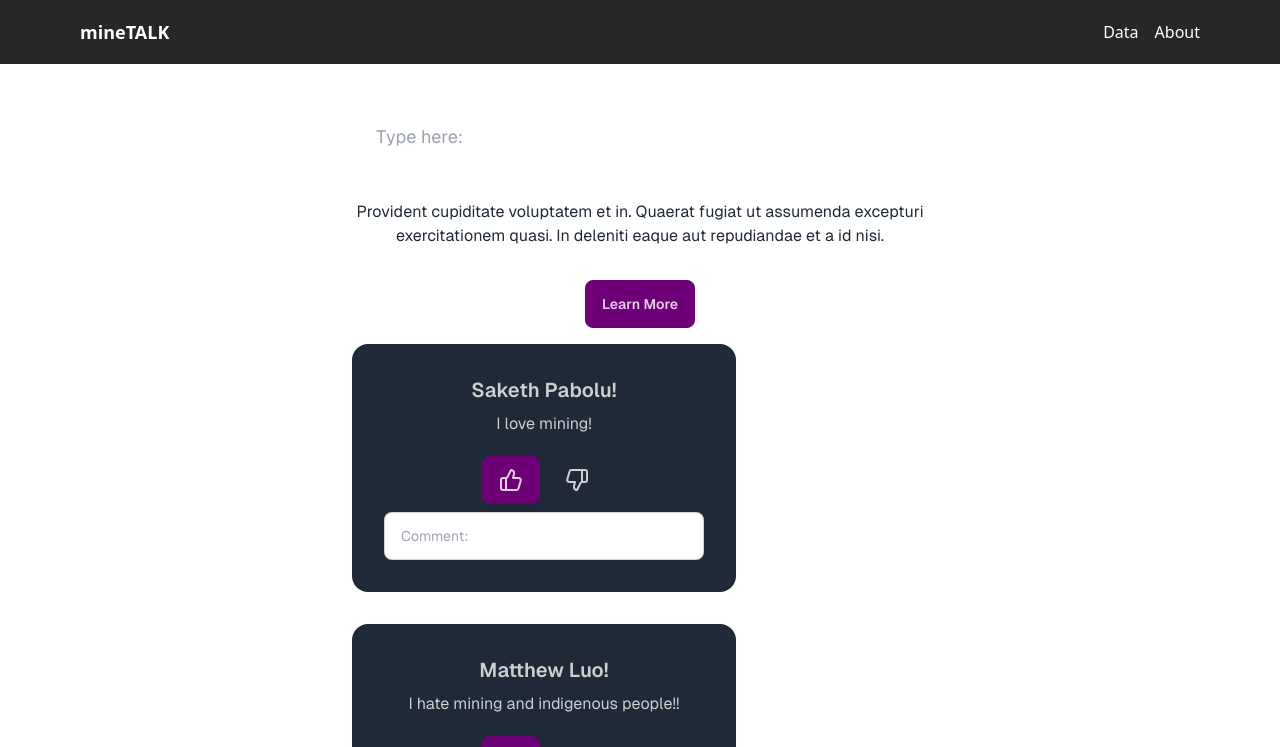
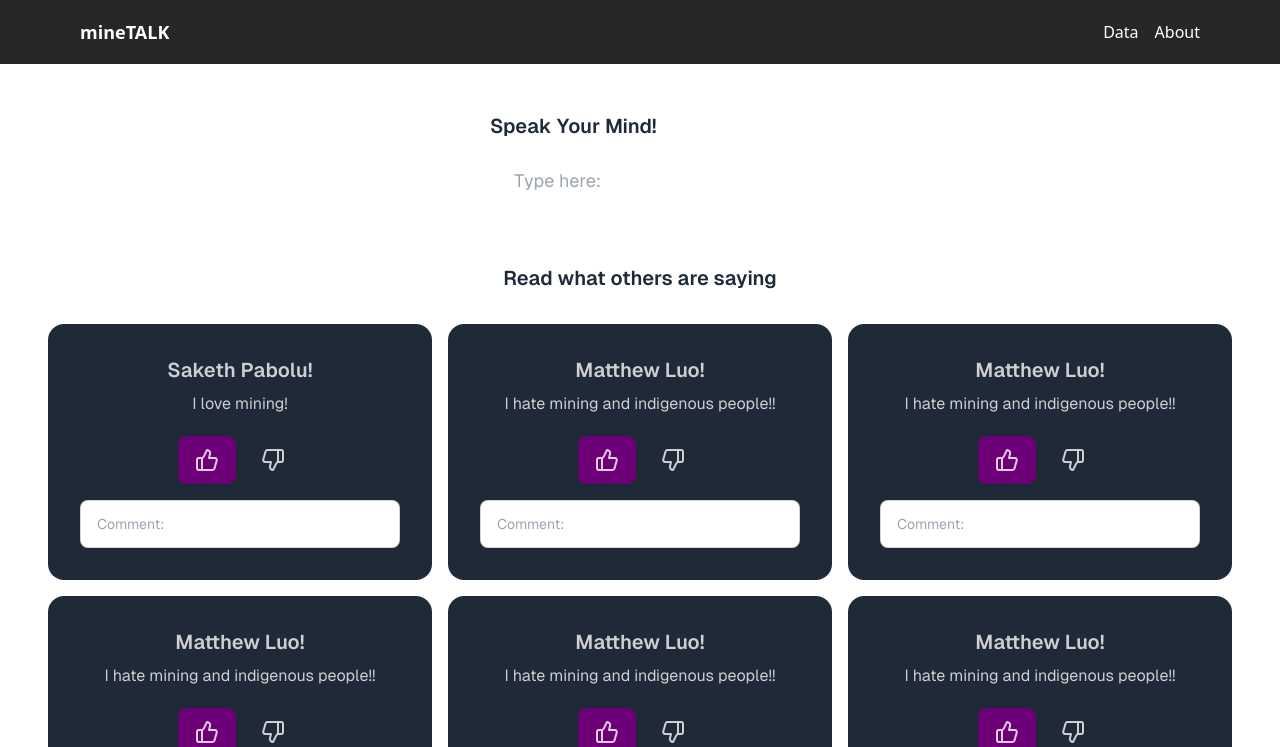
Before and after one commit to spabolu/spark-challenge, a Next.js app in the folder frontend/: page / in a window 1280 px wide. Shown: the top 747 px of the page. Built offline with nearby package versions, Linux system fonts and the light colour scheme.

Commit message:
updated cards

```diff
--- a/frontend/src/components/CommentCards.jsx
+++ b/frontend/src/components/CommentCards.jsx
@@ -12,14 +12,37 @@ const userComments = [
     username: 'Matthew Luo',
     message: 'I hate mining and indigenous people!!',
   },
+  {
+    username: 'Matthew Luo',
+    message: 'I hate mining and indigenous people!!',
+  },
+  {
+    username: 'Matthew Luo',
+    message: 'I hate mining and indigenous people!!',
+  },
+  {
+    username: 'Matthew Luo',
+    message: 'I hate mining and indigenous people!!',
+  },
+  {
+    username: 'Matthew Luo',
+    message: 'I hate mining and indigenous people!!',
+  },
+  {
+    username: 'Matthew Luo',
+    message: 'I hate mining and indigenous people!!',
+  },
 ];
 
 export default function CommentCards() {
   return (
     <>
+      <div className="flex flex-wrap justify-center gap-4">
+        {' '}
+        {/* Flexbox wrapper */}
         {userComments.map((content, index) => (
           <div
-          className="card bg-neutral text-neutral-content w-96 my-4"
+            className="card bg-neutral text-neutral-content w-96 m-0.2"
             key={index}
           >
             <div className="card-body items-center text-center">
@@ -36,11 +59,12 @@ export default function CommentCards() {
               <input
                 type="text"
                 placeholder="Comment: "
-              className="input input-bordered input-md w-full max-w-xs mx-auto"
+                className="input input-bordered input-md w-full max-w-xs mt-2"
               />
             </div>
           </div>
         ))}
+      </div>
     </>
   );
 }
--- a/frontend/src/components/Input.jsx
+++ b/frontend/src/components/Input.jsx
@@ -4,19 +4,19 @@ export default function Input() {
   return (
     <div class="hero pt-10">
       <div class="text-center">
-        <input
-          type="text"
-          placeholder="Type here: "
-          className="input-lg rounded-3xl input-bordered w-full"
-        />
+        <div className="max-w-xl">
+          <p class="card-title py-2">Speak Your Mind!</p>
+          <input
+            type="text"
+            placeholder="Type here: "
+            className="input-lg rounded-3xl input-bordered w-full max-w-xs"
+          />
+        </div>
 
         <div className="max-w-xl">
-          <p class="py-8">
-            Provident cupiditate voluptatem et in. Quaerat fugiat ut assumenda
-            excepturi exercitationem quasi. In deleniti eaque aut repudiandae et
-            a id nisi.
+          <p class="card-title py-3 justify-center mt-10 mb-5">
+            Read what others are saying
           </p>
-          <button class="btn btn-primary">Learn More</button>
         </div>
       </div>
     </div>
```
Lines whose indentation alone changed are shown as unchanged.
